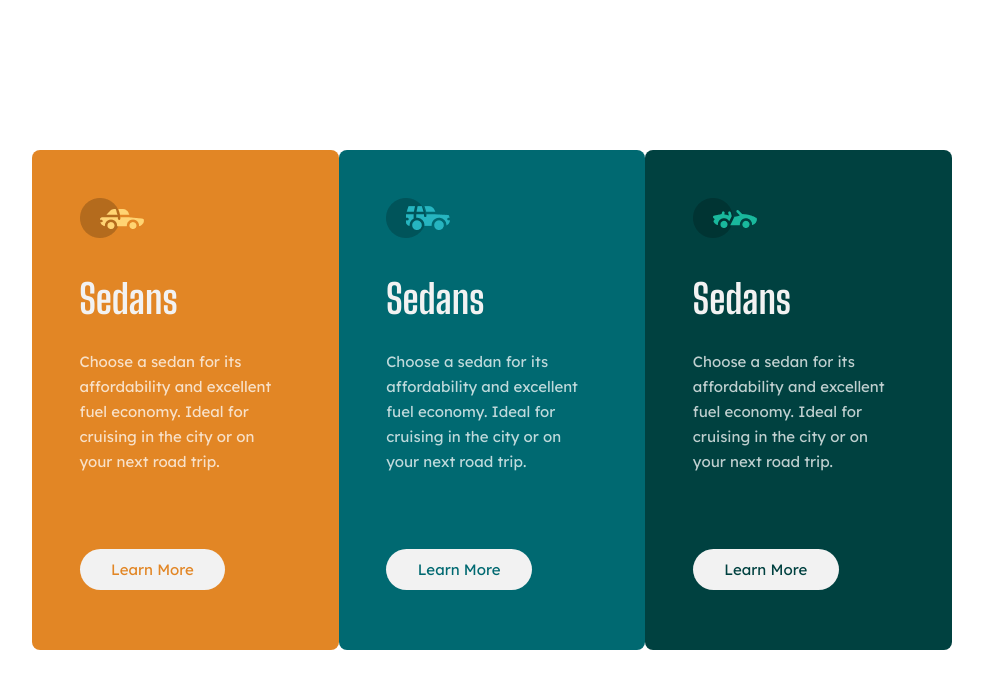
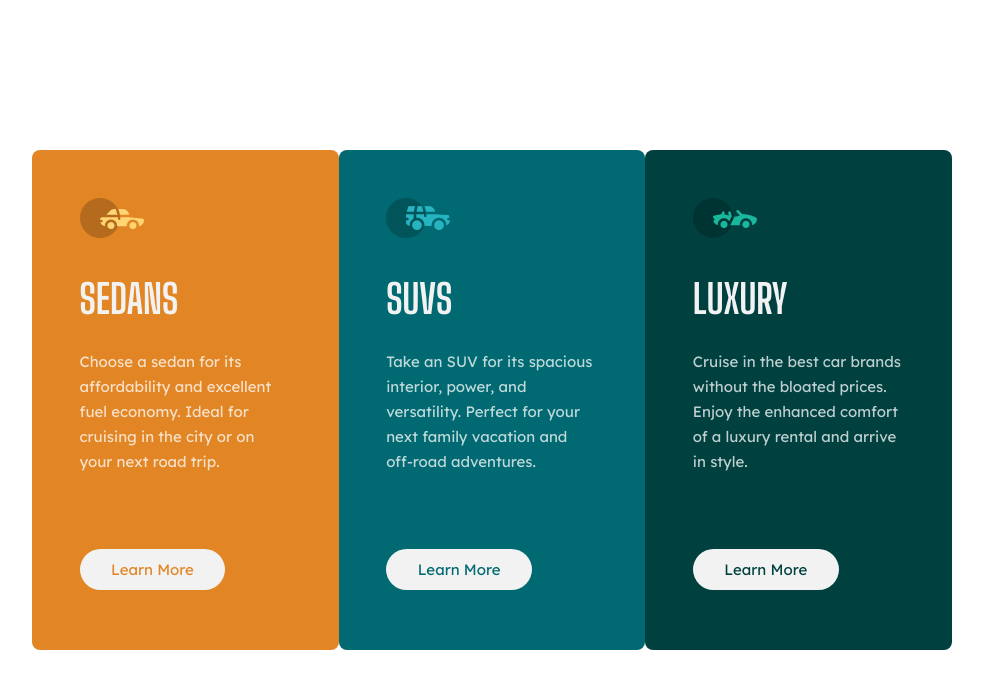
Before and after one commit to joopWU/3-columns-cards, a plain HTML site: page index.html in a window 1280 px wide. Shown: the whole page, without its empty margins (148-1131 px from the left). Drawn offline with Linux system fonts and the light colour scheme.

Commit message:
add uppercase and change text in cards

```diff
--- a/index.html
+++ b/index.html
@@ -36,10 +36,10 @@
                 <img src="./img/2.png" alt="">
             </div>
             <div class="heading">
-                <h2>Sedans</h2>
+                <h2>Suvs</h2>
             </div>
             <div class="text">
-                <p>Choose a sedan for its affordability and excellent fuel economy. Ideal for cruising in the city or on your next road trip.</p>
+                <p>Take an SUV for its spacious interior, power, and versatility. Perfect for your next family vacation and off-road adventures.</p>
             </div>
             <div class="button">
                 <a href="#" class="light-green-a">Learn More</a>
@@ -50,10 +50,10 @@
                 <img src="./img/3.png" alt="">
             </div>
             <div class="heading">
-                <h2>Sedans</h2>
+                <h2>Luxury</h2>
             </div>
             <div class="text">
-                <p>Choose a sedan for its affordability and excellent fuel economy. Ideal for cruising in the city or on your next road trip.</p>
+                <p>Cruise in the best car brands without the bloated prices. Enjoy the enhanced comfort of a luxury rental and arrive in style. </p>
             </div>
             <div class="button">
                 <a href="#" class="dark-green-a">Learn More</a>
--- a/style.css
+++ b/style.css
@@ -1,7 +1,4 @@
- /* font-family: 'Big Shoulders Display', cursive;
 
-font-family: 'Lexend Deca', sans-serif;
-*/
 
 body {
     display: flex;
@@ -51,6 +48,7 @@ body {
     font-size: 40px;
     line-height: 47.88px;
     color: #F2F2F2;
+    text-transform: uppercase;
 }
 
 .text {
```
